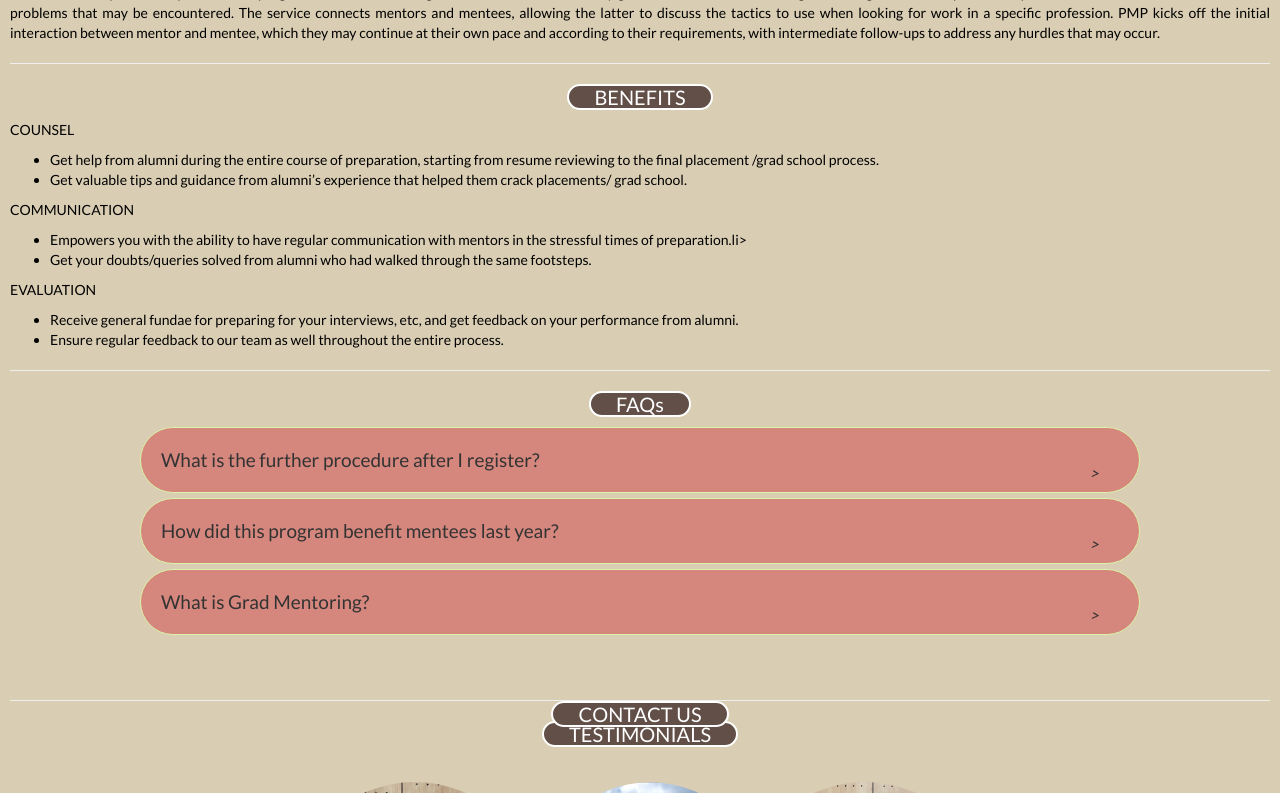
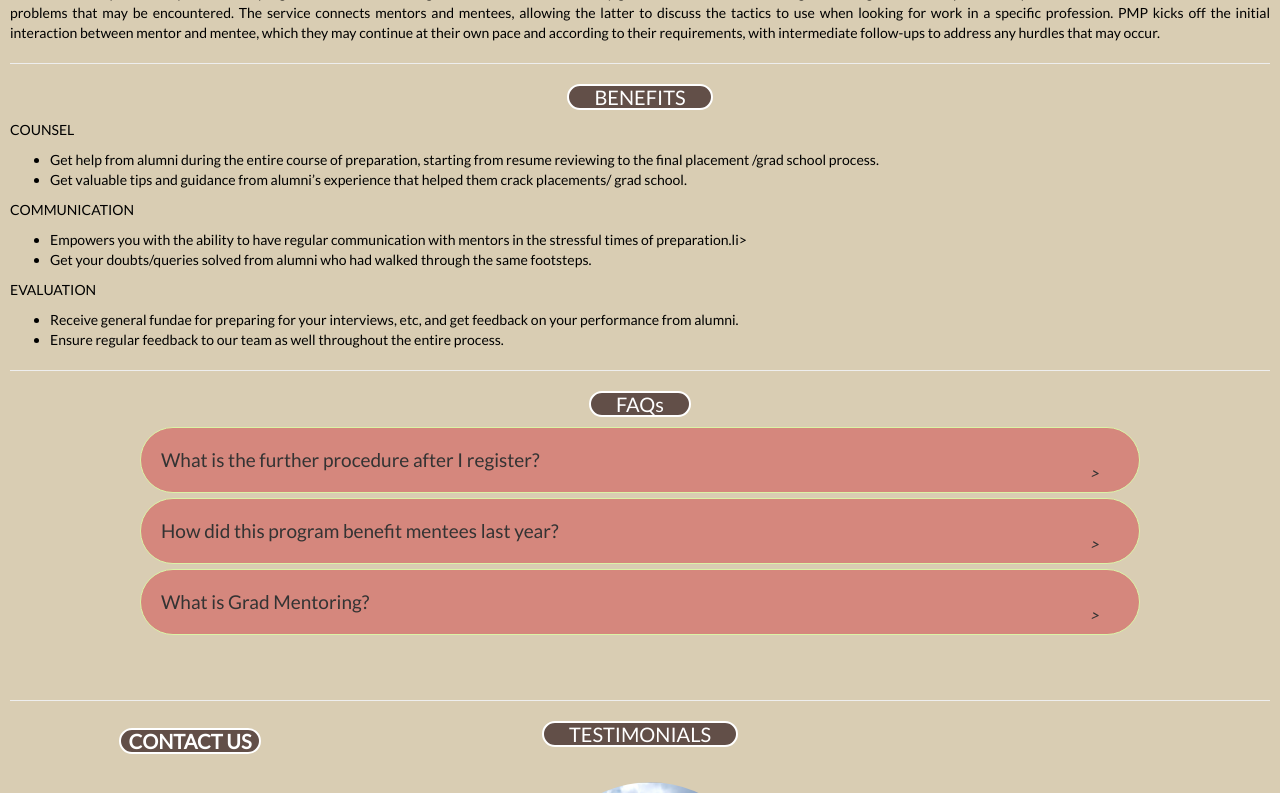
Before and after one commit to Ashwanidubeyiitb/BeastPMP, a Django app: page /phonehome in a window 1280 px wide. Shown: the part 643-1436 px from the top of the page. Run offline with Django 3.2, Linux system fonts and the light colour scheme; some libraries are stand-ins or nearby versions.

Commit message:
all done

```diff
--- a/templates/menteeinfo/phonehome.html
+++ b/templates/menteeinfo/phonehome.html
@@ -668,7 +668,7 @@
             background: BLACK;
             clip-path: circle(25px at calc(100% - 45px) 45px);
             transition: all 0.3s ease-in-out;
-            z-index:1;
+            z-index: 100;
           }
           #active:checked ~ .wrapper{
             clip-path: circle(75%);
@@ -706,6 +706,7 @@
             transform: translate(-50%, -50%);
             list-style: none;
             text-align: center;
+            margin: 0 !important;
           }
           .wrapper ul li{
             margin: 15px 0;
@@ -1054,11 +1055,10 @@ background: #D9CDB3; padding: 10px;">
   <img src="../static/img/sarc black@3x.png" style="width: 30vw; height: auto;">
     <div class="wrapper">
       <ul>
-<li><a href="/">Home</a></li>
-<li><a href="/savedata_new">Register</a></li>
-<li><a href="https://team22.sarc-iitb.org/contact/">Team</a></li>
-</ul>
-</div>
+        <li><a href="/">Home</a></li>
+        <li><a href="/registration">Register</a></li>
+      </ul>
+    </div>
 <div style="margin-top: 100px; height: 200px">
     <h1 style="color: black; text-align: center; ">Placement Mentoring</h1>
     <h1 style="color: black; text-align: center; ">Program</h1>
@@ -1190,7 +1190,7 @@ background: #D9CDB3; padding: 10px;">
 {% include 'menteeinfo/testimonial.html' %}
 
 
-<h3 style="display: flex; justify-content: center; margin-top: -60%;"><span style="text-align: center; background-color: #624F48; padding: 0% 2%; border-radius: 30px; border: 2px solid white; color: white; font-size: 20px;">CONTACT US</span></h3>
+<h3 id="contact" style="background-color: #d9cdb3; display: flex; justify-content: center; margin-top: -60%;"><span style="text-align: center; background-color: #624F48; padding: 0% 2%; border-radius: 30px; border: 2px solid white; color: white; font-size: 20px;">CONTACT US</span></h3>
    <div class="team-members">
     <div class="member">
       <img src="../static/img/bhakti.jpg" alt="Team Member 1" class="member-photo">
--- a/templates/menteeinfo/testimonial.html
+++ b/templates/menteeinfo/testimonial.html
@@ -23,6 +23,9 @@
                     <div class="name"><h3>PRITISH CHAKRABORTY</h3></div>
                     <div class="experience">
                         <p>
+                            <!-- How was your experience with your mentor during the Placement Mentoring Programme? -->
+                        </p>
+                        <p>
                             "My mentor gave me advice about applying to universities abroad for a PhD drawn from his own experiences. We had numerous meetings to discuss topics such as PhD in India vs PhD abroad, how the two might be different, what I should be aiming for in a PhD (finding a good advisor), what constitutes a good advisor vs a toxic advisor, etc. All of this was very helpful to me." I could just ping my mentor on Google chat anytime and he'd fix a date and time for a meeting. This was flexible enough to account for blockers on our ends. He was very approachable in the time we had our discussions, and the discussions were fruitful."
                         </p>
                     </div>
@@ -36,6 +39,9 @@
                     </div></div>
                     <div class="name"><h3>SAHIL GARG</h3></div>
                     <div class="experience">
+                        <p>
+                            <!-- How was your experience with your mentor during the Placement Mentoring Programme? -->
+                        </p>
                         <p>
                             "He was very supportive and talked to me in detail about my interests and my preparation level. He told me some reference books to go through and also helped me in writing cover letters and getting some idea of company-specific interviews. We didn't follow any particular plan as such during the mentorship, I asked him whatever I had a doubt in, as and when needed. He was easy to approach, and I'm grateful he took time out of his busy schedule to guide and help me with my placements!"
                         </p>
@@ -51,6 +57,9 @@
                     <div class="name"><h3>GORANSH GATTANI</h3></div>
                     <div class="experience">
                         <p>
+                            <!-- How was your experience with your mentor during the Placement Mentoring Programme? -->
+                        </p>
+                        <p>
                             "The placement mentorship program is a good way to keep a check on oneself, whether you are doing preparation upto the mark or not. It is really beneficial for people who have lesser connections with seniors in terms of the career path they are aiming for. Personally, I got a pretty good mentor, and I always kept having a chat with him amidst my placements. Of course the hard work is your own part, but it's a good method to get an update of our preparation. From getting my resumes reviewed to seeking help regarding DSA and strategies in relation to company tests, my mentor assisted me with most of the things."
                         </p>
                     </div>
@@ -64,6 +73,9 @@
                     </div></div>
                     <div class="name"><h3>ADARSH SINHA</h3></div>
                     <div class="experience">
+                        <p>
+                            <!-- How was your experience with your mentor during the Placement Mentoring Programme? -->
+                        </p>
                         <p >
                             "My mentor Archana, was MTech from the same branch Electrical Engineering, ICS discipline. She is placed in Google for DFT profile. I had very fruitful discussions with her. Especially regarding the topics that are important for placement and the priority of topics to prepare. I had periodic interaction with her. Most of the discussion was around the priority of topics and the sources for preparation. I was very comfortable interacting with Archana since she was from my batch (TA) (2021). Especially with the priority of topics, I knew how to go about the preparation and in what depth."
                         </p>
```
